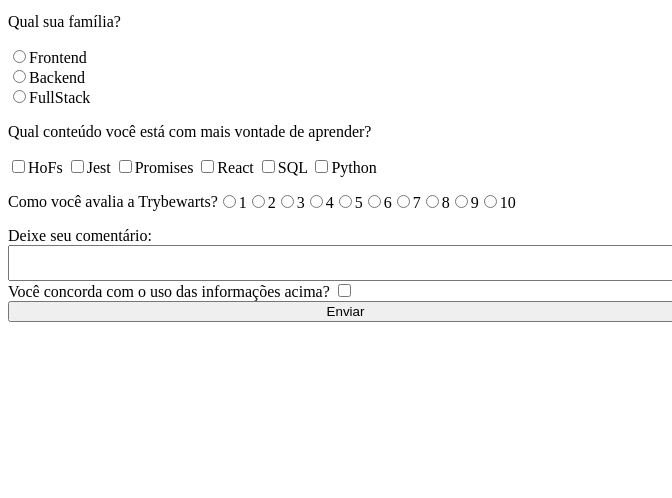
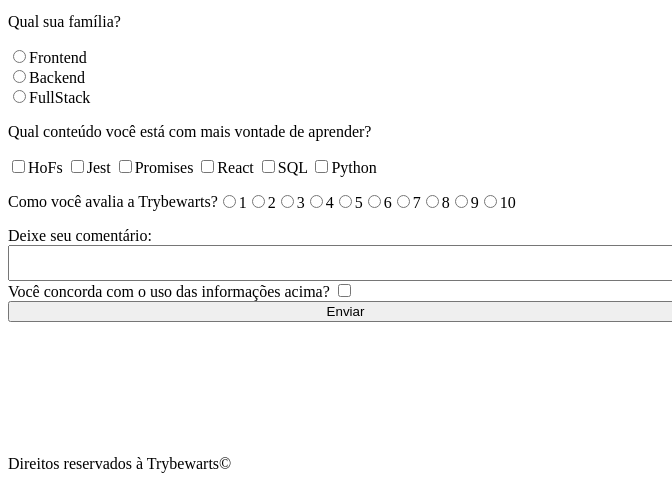
Before and after one commit to lramos33/project-trybewarts, a plain HTML site: page index.html in a window 1280 px wide. Shown: the part 302-800 px from the top of the page, 0-672 px from the left. Drawn offline with Linux system fonts and the light colour scheme.

Commit message:
requisito 19

```diff
--- a/index.html
+++ b/index.html
@@ -106,6 +106,9 @@
     </form>
     <img id="trybewarts-forms-logo" src="images/trybewarts-colored.svg" alt="Logo TrybeWarts">
   </main>
+  <footer>
+    Direitos reservados à Trybewarts©
+  </footer>
   <script src="script.js"></script>
 </body>
 
```
